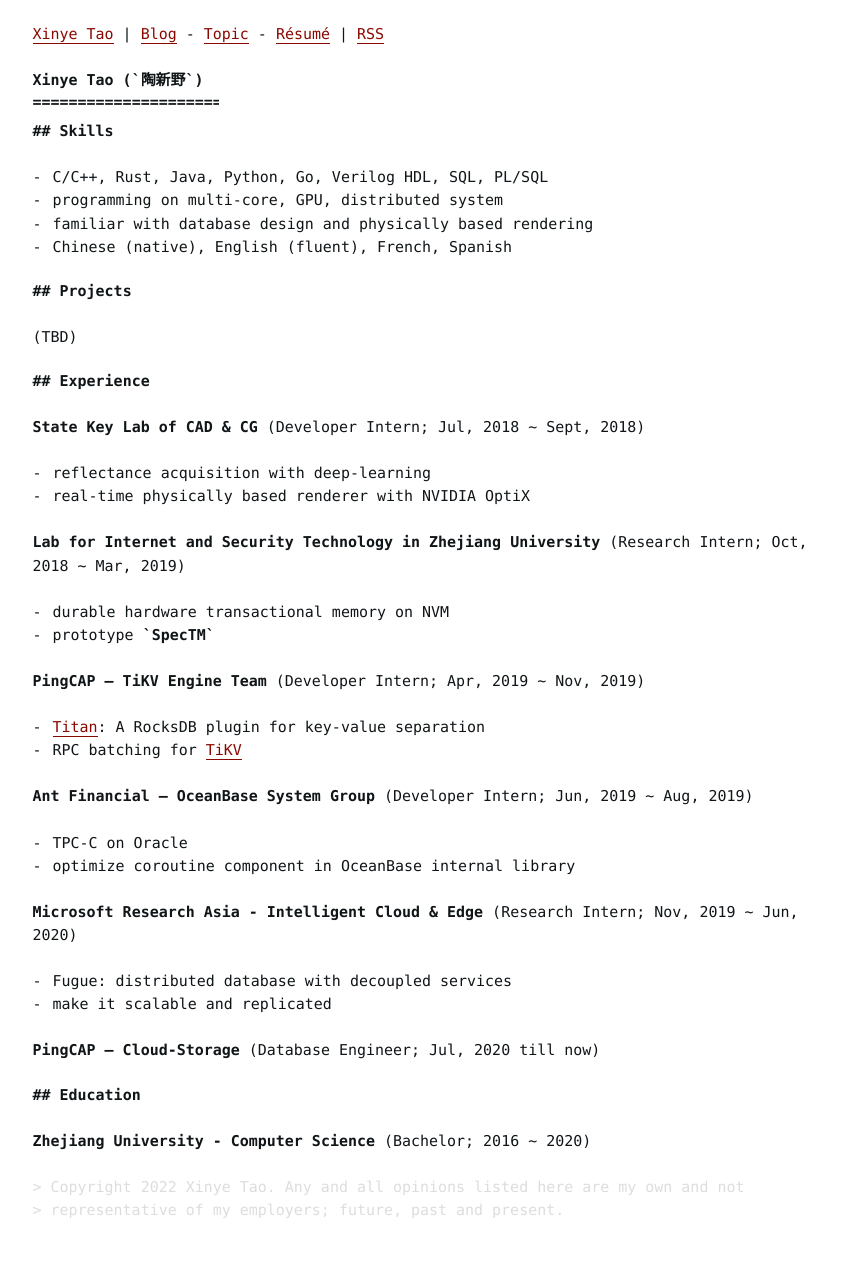
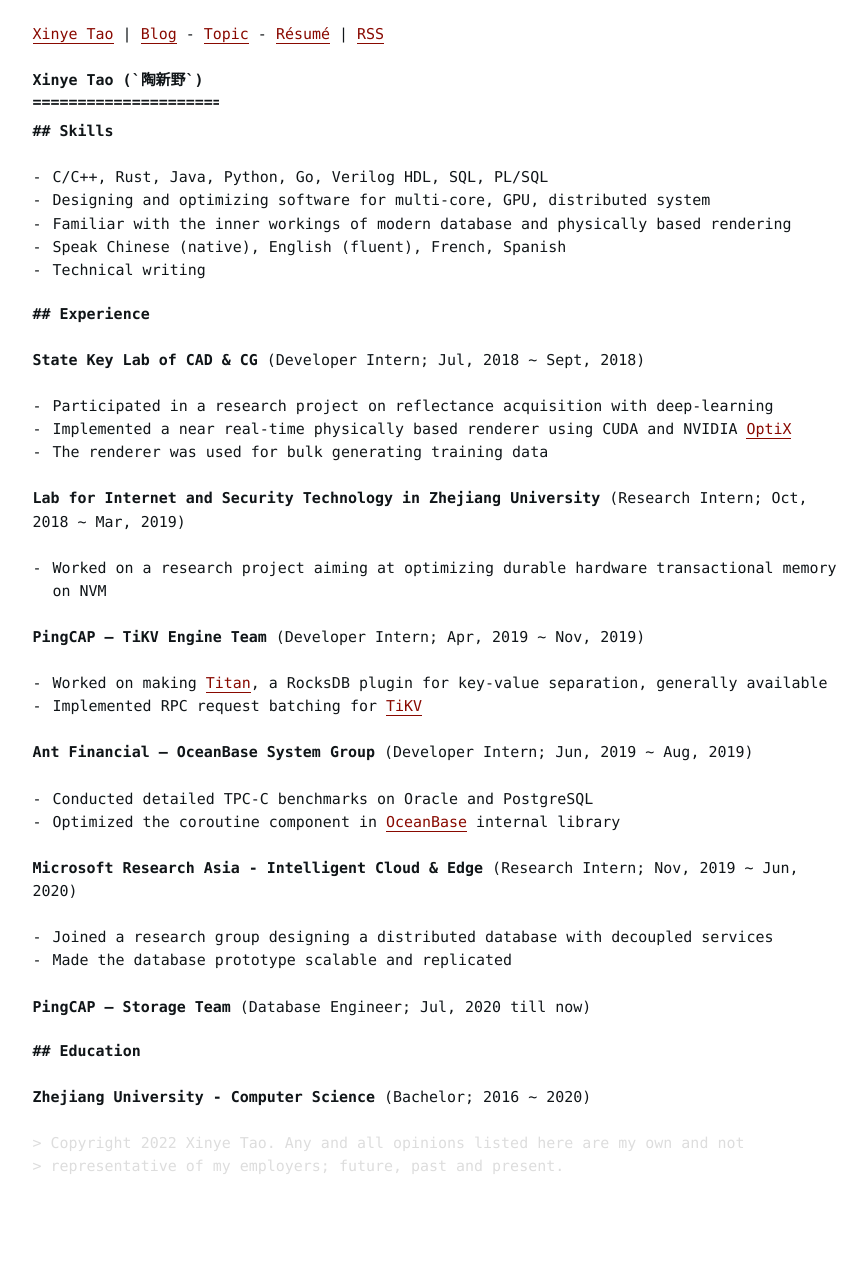
Before and after one commit to tabokie/tabokie.github.io, a Jekyll site: the page built from resume.md, in a window 1280 px wide. Shown: the whole page, without its empty margins (198-1065 px from the left). Built offline with Jekyll 4.4.1, drawn with Linux system fonts in a browser that asks for light colours; after the commit the page ends 1224 px from its top, so only the background shows below that.

Commit message:
update resume
Signed-off-by: tabokie <xy.tao@outlook.com>

```diff
--- a/resume.md
+++ b/resume.md
@@ -9,37 +9,34 @@ override_title: true
 ## Skills
 
 - C/C++, Rust, Java, Python, Go, Verilog HDL, SQL, PL/SQL
-- programming on multi-core, GPU, distributed system
-- familiar with database design and physically based rendering
-- Chinese (native), English (fluent), French, Spanish
-
-## Projects
-
-(TBD)
+- Designing and optimizing software for multi-core, GPU, distributed system
+- Familiar with the inner workings of modern database and physically based rendering
+- Speak Chinese (native), English (fluent), French, Spanish
+- Technical writing
 
 ## Experience
 
 **State Key Lab of CAD & CG** (Developer Intern; Jul, 2018 ~ Sept, 2018)
-  - reflectance acquisition with deep-learning
-  - real-time physically based renderer with NVIDIA OptiX
+  - Participated in a research project on reflectance acquisition with deep-learning
+  - Implemented a near real-time physically based renderer using CUDA and NVIDIA [OptiX](https://developer.nvidia.com/rtx/ray-tracing/optix)
+  - The renderer was used for bulk generating training data
 
 **Lab for Internet and Security Technology in Zhejiang University** (Research Intern; Oct, 2018 ~ Mar, 2019)
-  - durable hardware transactional memory on NVM
-  - prototype `SpecTM`
+  - Worked on a research project aiming at optimizing durable hardware transactional memory on NVM
 
 **PingCAP – TiKV Engine Team** (Developer Intern; Apr, 2019 ~ Nov, 2019)
-  - [Titan](https://github.com/tikv/titan): A RocksDB plugin for key-value separation
-  - RPC batching for [TiKV](https://github.com/tikv/tikv)
+  - Worked on making [Titan](https://github.com/tikv/titan), a RocksDB plugin for key-value separation, generally available
+  - Implemented RPC request batching for [TiKV](https://github.com/tikv/tikv)
 
 **Ant Financial – OceanBase System Group** (Developer Intern; Jun, 2019 ~ Aug, 2019)
-  - TPC-C on Oracle
-  - optimize coroutine component in OceanBase internal library
+  - Conducted detailed TPC-C benchmarks on Oracle and PostgreSQL
+  - Optimized the coroutine component in [OceanBase](https://www.oceanbase.com/) internal library
 
 **Microsoft Research Asia - Intelligent Cloud & Edge** (Research Intern; Nov, 2019 ~ Jun, 2020)
-  - Fugue: distributed database with decoupled services
-  - make it scalable and replicated
+  - Joined a research group designing a distributed database with decoupled services
+  - Made the database prototype scalable and replicated
 
-**PingCAP – Cloud-Storage** (Database Engineer; Jul, 2020 till now)
+**PingCAP – Storage Team** (Database Engineer; Jul, 2020 till now)
 
 ## Education
 
```
